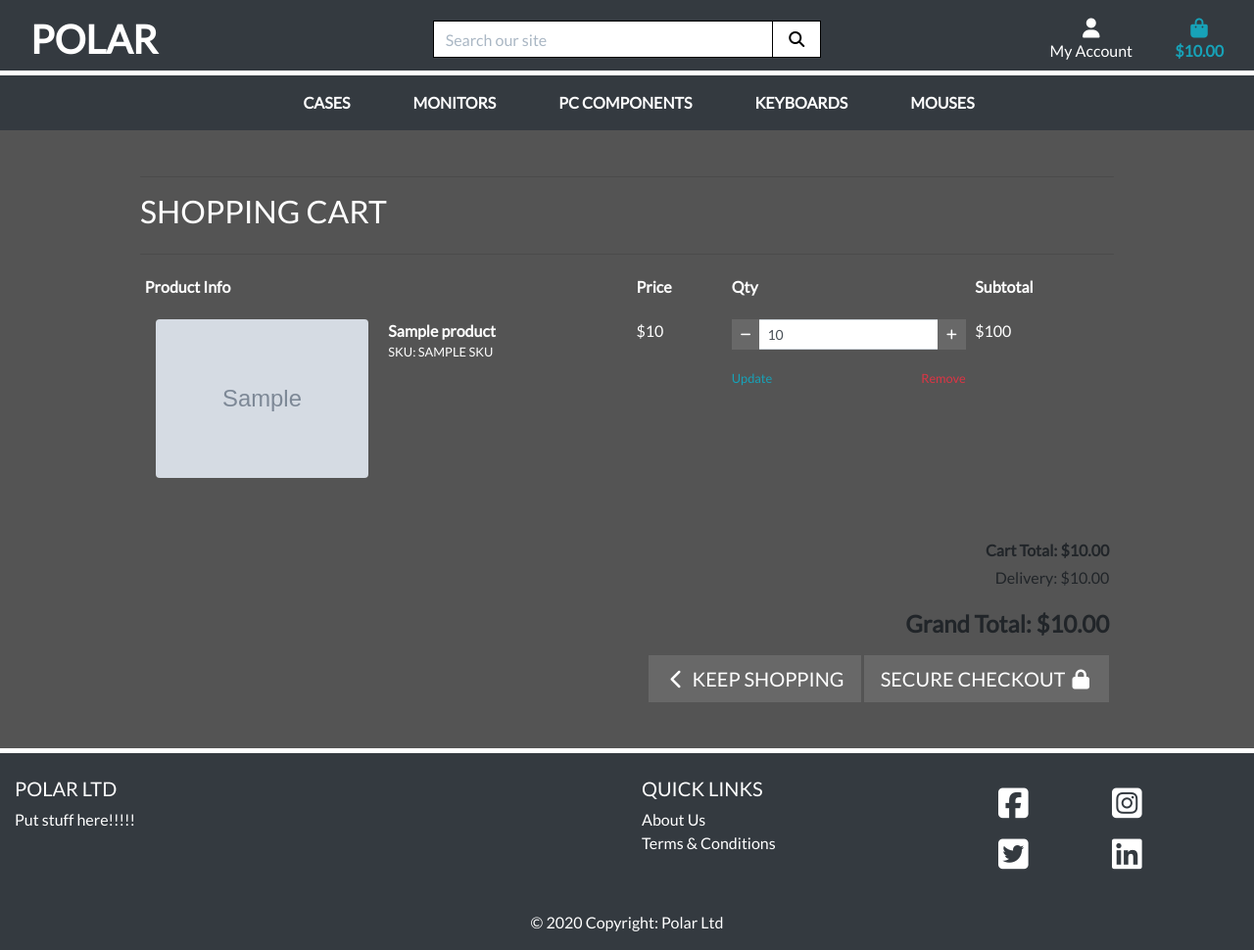
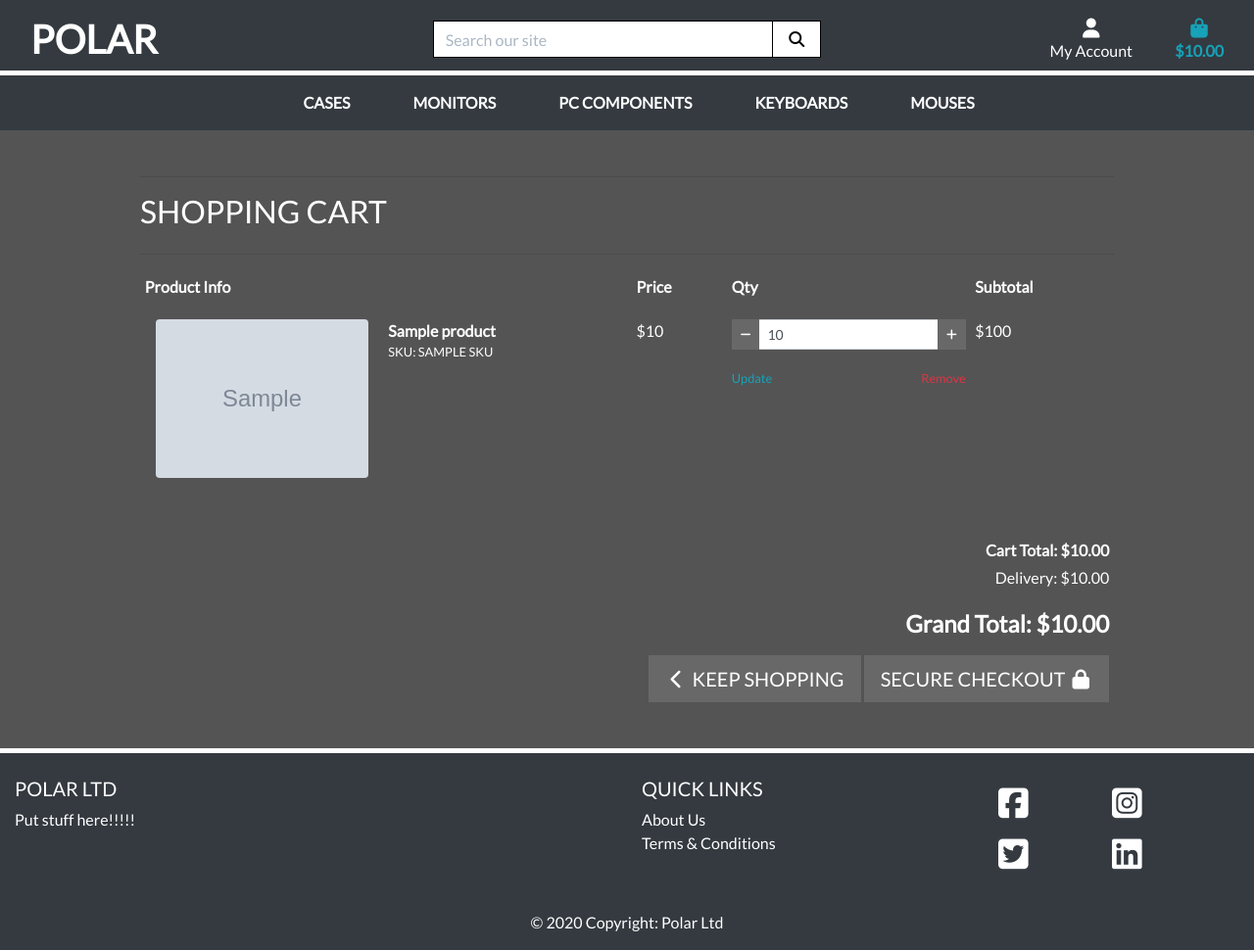
Before and after one commit to Code-Institute-Submissions/ML4-POLAR-Ecommerce, a Django app: template cart/templates/cart/cart.html in a window 1280 px wide. Shown: the whole page at 98% size. Run offline with Django 3.2, Linux system fonts and the light colour scheme; the template is opened without the code that fills it: most values are stand-ins (such as "Sample title", 1, 10 or a date in 2020); grey boxes marked "Sample" are stand-in pictures; some libraries are stand-ins or nearby versions.

Commit message:
css fix 3 checkout wording and layout

```diff
--- a/cart/templates/cart/cart.html
+++ b/cart/templates/cart/cart.html
@@ -92,12 +92,12 @@
                                 </tr>
                             {% endfor %}
                             <tr>
-                                <td colspan="5" class="pt-5 text-right">
+                                <td colspan="5" class="pt-5 text-right text-white">
                                     {% include "cart/cart-total.html" %}
                                 </td>
                             </tr>
                             <tr>
-                                <td colspan="5" class="text-right">
+                                <td colspan="5" class="text-right text-white">
                                     {% include "cart/checkout-buttons.html" %}
                                 </td>
                             </tr>
```
